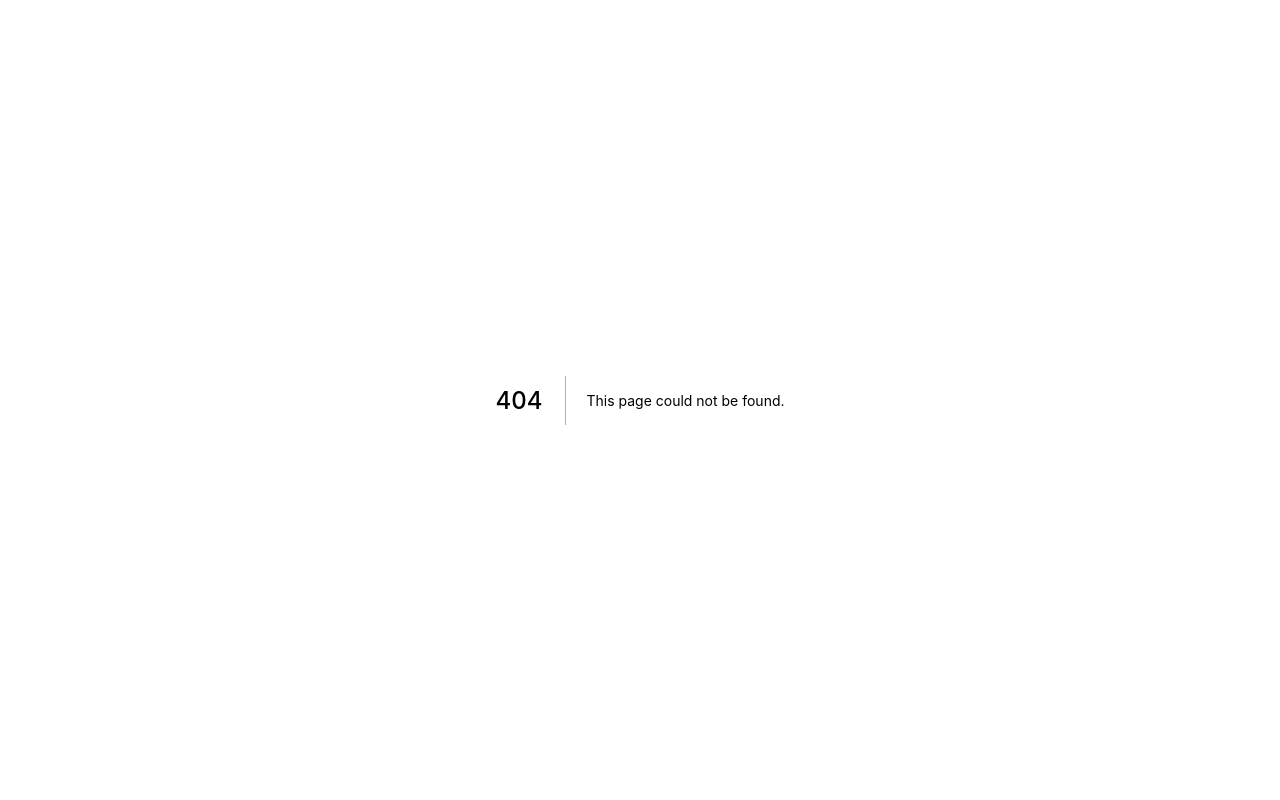
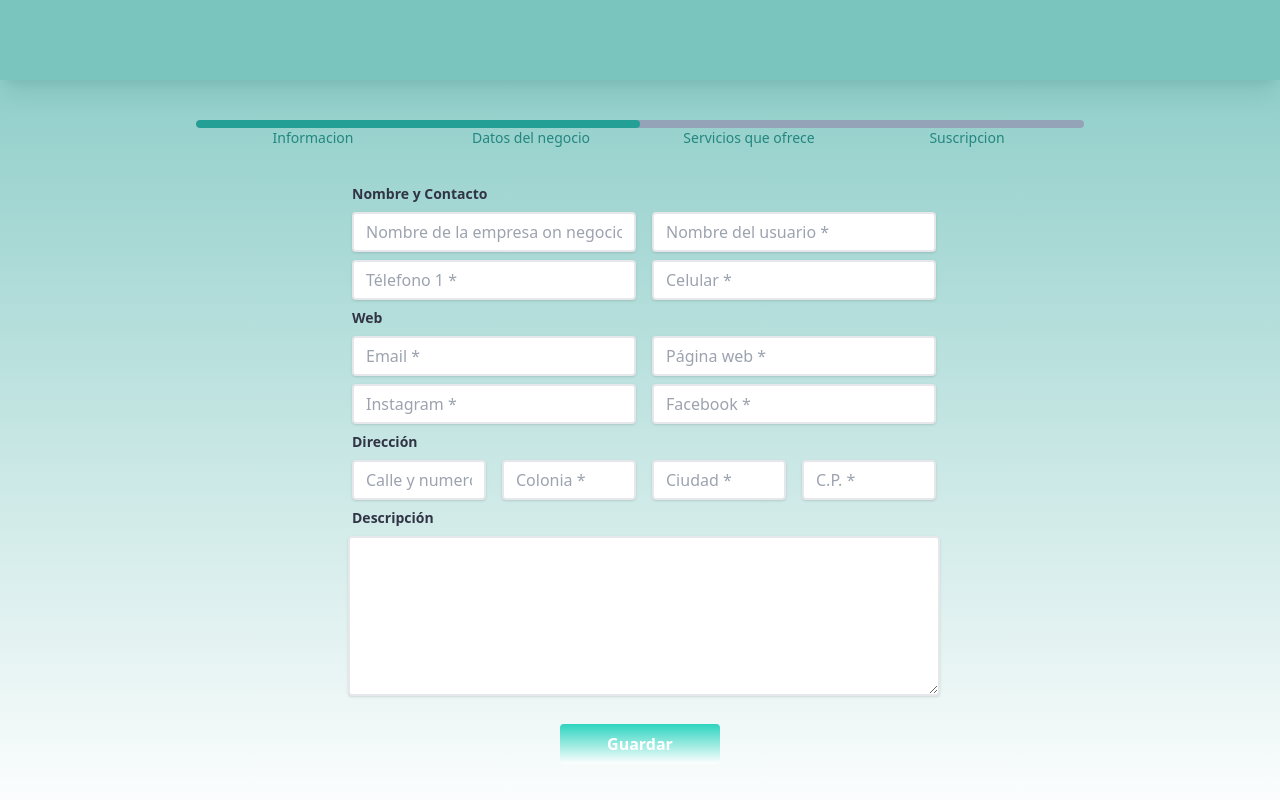
Before and after one commit to Abyblackmouth/Mi_Fiesta-Client, a Next.js app: page /provider-form in a window 1280 px wide. Before the commit this address had no page. Shown: the top 800 px of the page. Built offline with nearby package versions, Linux system fonts and the light colour scheme.

Commit message:
business data page is created

```diff
--- a/components/Button.jsx
+++ b/components/Button.jsx
@@ -1,6 +1,6 @@
 import clsx from "clsx"
 
-export default function Button ({etiqueta}){
+export default function Button ({etiqueta, style}){
     return(
         <button className={clsx(
             'bg-gradient-to-b from-[#249F95]/60 to-white', // pendiente tranformarlo a props
@@ -10,7 +10,9 @@ export default function Button ({etiqueta}){
             'py-2 px-4',
             'w-40',
             'rounded',
-            'focus:outline-none focus:shadow-outline')}
+            'focus:outline-none focus:shadow-outline',
+            style
+            )}
             type="submit">
             {etiqueta}
           </button>
--- /dev/null
+++ b/components/FormProv.jsx
@@ -0,0 +1,146 @@
+import React from "react"
+import { useForm } from "react-hook-form"
+import Input  from "./Input"
+import clsx from "clsx"
+import Subtitle from "./Subtitle"
+import Button from "./Button"
+
+export default function FormProv
+() {
+    const{register} = useForm()
+    return (
+      <>
+        <form className={clsx(
+          'w-full',
+          'background-color: rgba(255, 255, 255, 0.4)',
+          'box-shadow: 0px 2px 4px rgba(0, 0, 0, 0.08)',
+          ' flex-direction:column content-center'
+        )}>
+          <div className={clsx('w-full')}>
+            <Subtitle>Nombre y Contacto</Subtitle>
+
+            <div className="flex grid-rows-1 gap-2">
+                <Input htmlFor='userName'
+                id='username'
+                type='string'
+                placeholder='Nombre de la empresa on negocio *'
+                message='error'
+                register={register}
+                />
+                <Input htmlFor='userName'
+                id='username'
+                type='string'
+                placeholder='Nombre del usuario *'
+                message='error'
+                register={register}
+                />
+            </div>
+
+            <div className="flex grid-rows-1 gap-2 mt-2">
+                <Input htmlFor='phone'
+                id='phone'
+                type='tel'
+                placeholder='Télefono 1 *'
+                message='error'
+                register={register}
+                />
+                <Input htmlFor='phone'
+                id='phone'
+                type='tel'
+                placeholder='Celular *'
+                message='error'
+                register={register}
+            />
+            </div>
+
+          </div>
+          <div className={clsx('w-full')}>
+          <Subtitle>Web</Subtitle>
+
+          <div className="flex grid-rows-1 gap-2 mt-2">
+            <Input htmlFor='state'
+                id='state'
+                type='string'
+                placeholder='Email *'
+                message='error'
+                register={register}
+                />
+                <Input htmlFor='town'
+                id='twon'
+                type='string'
+                placeholder='Página web *'
+                message='error'
+                register={register}
+                />
+            </div>
+                <div className="flex grid-rows-1 gap-2 mt-2">
+                <Input htmlFor='town'
+                id='twon'
+                type='string'
+                placeholder='Instagram *'
+                message='error'
+                register={register}/>
+                <Input htmlFor='town'
+                id='twon'
+                type='string'
+                placeholder='Facebook *'
+                message='error'
+                register={register}/>
+            </div>
+          </div>
+          <div className={clsx('w-full')}>
+          <Subtitle>Dirección</Subtitle>
+
+            <div className="flex grid-rows-1 gap-2 mt-2">
+                <Input htmlFor='state'
+                id='state'
+                type='string'
+                placeholder='Calle y numero*'
+                message='error'
+                register={register}
+                />
+                <Input htmlFor='town'
+                id='twon'
+                type='string'
+                placeholder='Colonia *'
+                message='error'
+                register={register}
+                />
+                <Input htmlFor='town'
+                id='twon'
+                type='string'
+                placeholder='Ciudad *'
+                message='error'
+                register={register}
+                />
+                <Input htmlFor='town'
+                id='twon'
+                type='string'
+                placeholder='C.P. *'
+                message='error'
+                register={register}
+                />
+            </div>
+          </div>
+          <div className={clsx('w-full')}>
+          <Subtitle>Descripción</Subtitle>
+          <textarea className={clsx(
+            'flex',
+            'm-1',
+            'rows-2',
+            'h-40',
+            'cols-50',
+            'shadow',
+            'appearance-none',
+            'border rounded w-full py-2 px-3 text-gray-700 leading-tight focus:outline-none focus:shadow-outline',
+            'hover:border-cyan-400 border-2')}></textarea>
+          </div>
+
+            <div className="flex justify-center mt-7">
+            <Button etiqueta='Guardar'/>
+          </div>
+        </form>
+      </>
+    )
+
+  }
--- a/components/Layout.jsx
+++ b/components/Layout.jsx
@@ -1,6 +1,6 @@
 import clsx from "clsx"
 
-export default function Layout({children}) {
+export default function Layout({children, style}) {
   return (
     <>
       <nav className={clsx(
@@ -13,10 +13,10 @@ export default function Layout({children}) {
       <main className={clsx(
         'bg-gradient-to-b from-[#249F95]/50 to-white',
         'h-[calc(100%-80px)]',
-        'flex justify-center',
         'pt-20 md:pt-24',
         'px-6 md:px-16 lg:px-12',
         'pb-14 md:pb-16',
+         style
         )}>
           {children}
       </main>
--- a/components/Steps.jsx
+++ b/components/Steps.jsx
@@ -1,21 +1,17 @@
 import clsx from "clsx"
-import H1 from "./Subtitle"
-import Layout from "./Layout"
-
-
-export default function Steps({step}){
+export default function Steps({ step }) {
     return (
         <>
-    <div className="w-3/4">
+            <div className="w-full sm:w-3/4 mx-auto">
                 <div className="-mt-14">
-            <div className="md:bg-slate-400 md:overflow-hidden md:rounded-full">
-                <div className={`md:bg-[#249f95] md:h-2 md:rounded-full md:${step}`}/>
+                    <div className="hidden sm:block bg-slate-400 overflow-hidden rounded-full w-full">
+                        <div className={clsx('bg-[#249f95] h-2 rounded-full', step)} />
                     </div>
-                <div className="hidden sm:grid grid-cols-4 px-2 text-gray-500 text-sm text-center font-medium">
-                    <div className="text-indigo-500">Informacion</div>
-                    <div className="text-indigo-500">Datos del negocio</div>
-                    <div className="text-indigo-500">Servicios que ofrece</div>
-                    <div className="text-indigo-500">Suscripcion</div>
+                    <div className="grid grid-cols-1 sm:grid-cols-4 px-2 text-gray-500 text-sm text-center font-medium">
+                        <div className="text-[#23877f]">Informacion</div>
+                        <div className="text-[#23877f]">Datos del negocio</div>
+                        <div className="text-[#23877f]">Servicios que ofrece</div>
+                        <div className="text-[#23877f]">Suscripcion</div>
                     </div>
                 </div>
             </div>
--- a/components/Subtitle.jsx
+++ b/components/Subtitle.jsx
@@ -5,7 +5,7 @@ export default function Subtitle({children}) {
   return (
     <>
       <h1 className={clsx(
-      'text-[1.125rem] text-[#313445] text-[16px] font-bold',
+      'text-[#313445] text-sm font-bold m-2',
       'flex'
       )}>
         {children}
--- a/pages/categories.jsx
+++ b/pages/categories.jsx
@@ -1,13 +1,11 @@
 import Layout from "../components/Layout";
-import Categories from "../components/Steps";
-import clsx from "clsx"
 import Steps from "../components/Steps";
 
 export default function categories (){
     return (
     <>
-    <Layout>
-        <Steps step='w-1/4'/>
+    <Layout style='flex justify-center'>
+        <Steps step='w-1/2'/>
     </Layout>
     </>
     )
--- a/pages/login.jsx
+++ b/pages/login.jsx
@@ -4,7 +4,7 @@ import Login from "../components/Login";
 export default function HomeLogin (){
   return(
     <>
-    <Layout>
+    <Layout style='flex justify-center' >
       <Login />
     </Layout>
     </>
--- /dev/null
+++ b/pages/provider-form.jsx
@@ -0,0 +1,23 @@
+import Button from "../components/Button"
+import FormCustomer from "../components/FormCustomer"
+import Layout from "../components/Layout"
+import FormProv from "../components/FormProv"
+import Steps from "../components/Steps"
+
+export default function CustomerRegistration() {
+  return (
+<>
+    <Layout style=' flex flex-col items-center'>
+        <Steps step='w-1/2'/>
+        <div className="w-1/2 flex">
+            <FormProv> </FormProv>
+        </div>
+
+    </Layout>
+
+
+</>
+
+
+  )
+}
```
Lines whose indentation alone changed are shown as unchanged.
